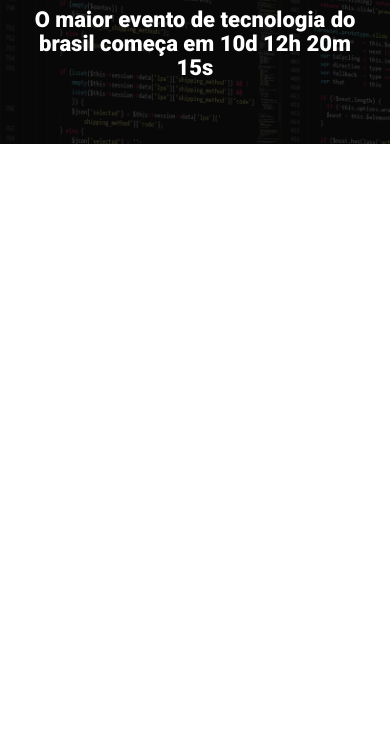
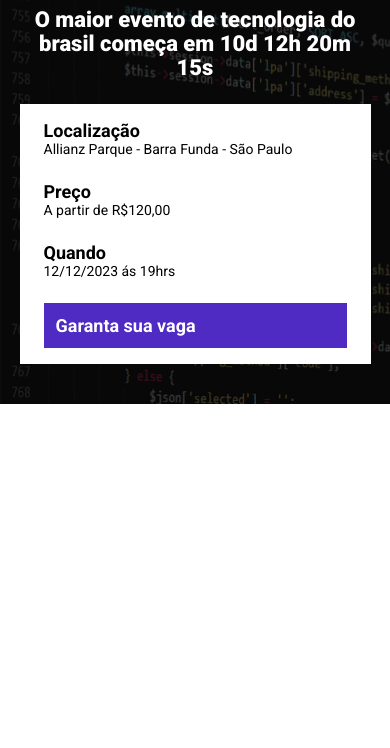
Before and after one commit to Andrey-Santos/ebac_tech_talks, a website built with Parcel: page src/index.html in a window 390 px wide. Shown: the part 96-844 px from the top of the page. Built offline with nearby package versions, Linux system fonts and the light colour scheme.

Commit message:
Aula 3: Construção do cabeçalho

```diff
--- a/src/index.html
+++ b/src/index.html
@@ -16,6 +16,23 @@
             <p class="hero__text">
                 O maior evento de tecnologia do brasil começa em 10d 12h 20m 15s
             </p>
+            <div class="infos-bar">
+                <ul class="infos-bar__infos">
+                    <li class="infos-bar__infos__item">
+                        <b>Localização</b>
+                        Allianz Parque - Barra Funda - São Paulo
+                    </li>
+                    <li class="infos-bar__infos__item">
+                        <b>Preço</b>
+                        A partir de R$120,00
+                    </li>
+                    <li class="infos-bar__infos__item">
+                        <b>Quando</b>
+                        12/12/2023 ás 19hrs
+                    </li>
+                </ul>
+                <a href="#" class="button button--primary">Garanta sua vaga</a>
+            </div>
         </div>
     </header>
 </body>
--- /dev/null
+++ b/src/styles/components/_buttons.scss
@@ -0,0 +1,23 @@
+.button{
+    padding: 12px;
+    font-size: 18px;
+    font-weight: bold;
+    text-decoration: none;
+    text-align: center;
+    white-space: nowrap;
+
+    &--primary{
+        color: #fff;
+        background-color: #4f2ac3 ;
+    }
+
+    @media (max-width: 640px){
+        width: 100%;
+        display: block;
+    }
+
+    @media (max-width: 1024px){
+        display: flex;
+        align-items: center;
+    }
+}
--- /dev/null
+++ b/src/styles/components/_infos_bar.scss
@@ -0,0 +1,40 @@
+.infos-bar{
+    padding: 16px 24px;
+    background-color: #fff;
+    display: flex;
+    justify-content: space-between;
+
+    &__infos{
+        display: flex;
+        gap: 40px;
+
+        &__item{
+            font-size: 14px;
+            color: #000;
+
+            b{
+                color: #000;
+                font-size: 18px;
+                display: block;
+            }
+        }
+    }
+
+    @media (max-width: 640px){
+        display: block;
+
+        &__infos{
+            display: block;
+
+            &__item{
+                margin-bottom: 24px;
+            }
+        }
+    }
+
+    @media (max-width: 1024px){
+        &__infos{
+            gap: 16px;
+        }
+    }
+}
--- a/src/styles/main.scss
+++ b/src/styles/main.scss
@@ -1,4 +1,6 @@
 @use 'hero';
+@use 'components/infos_bar';
+@use 'components/buttons';
 
 *{
     margin: 0;
@@ -6,11 +8,12 @@
     box-sizing: border-box;
     font-family: Roboto, sans-serif;
     color: #fff;
+    list-style: none;
 }
 
 .container{
     max-width: 960px;
-    max-width: 100%;
+    width: 100%;
     margin: 0 auto;
 
     @media (max-width: 640px){
```
